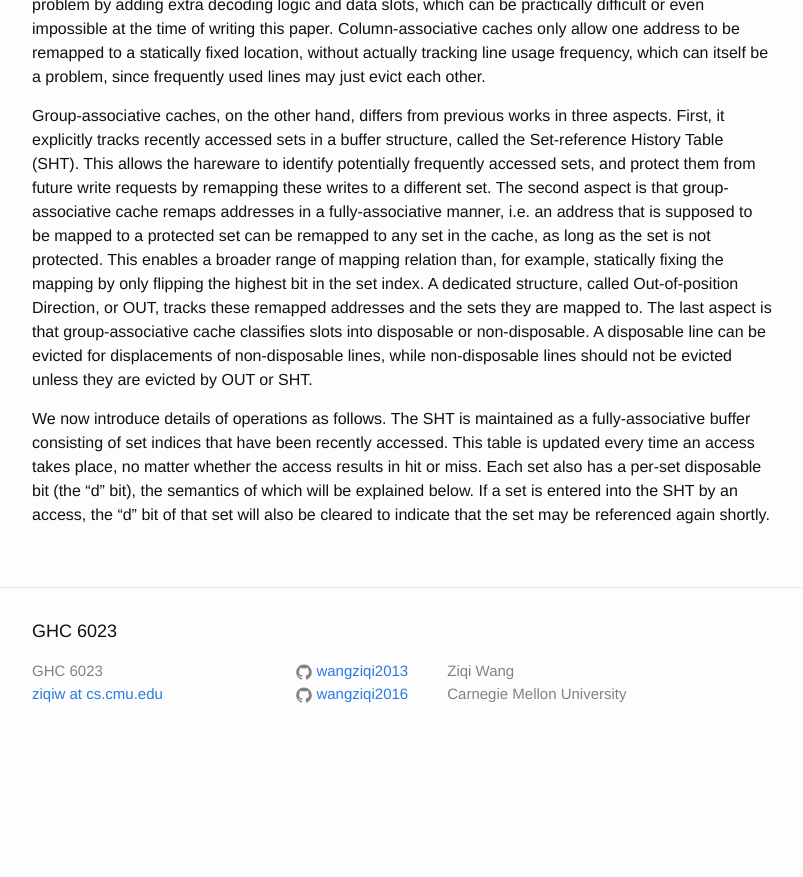
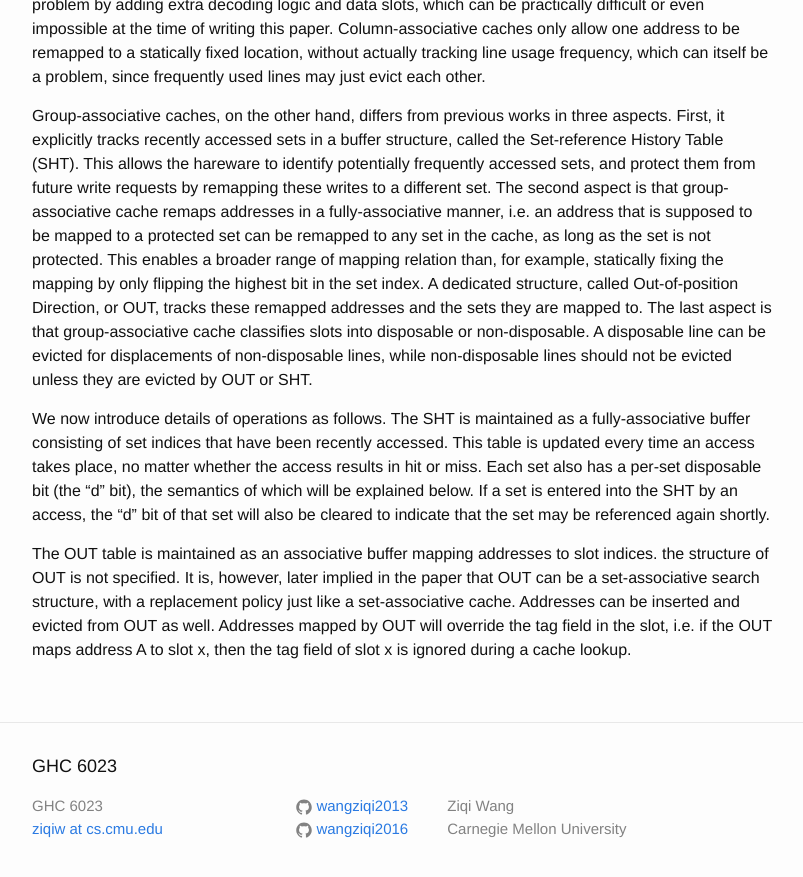
Before and after one commit to wangziqi2013/wangziqi2013.github.io, a Jekyll site: the page built from _posts/2020-05-30-group-associative-cache.markdown, in a window 1280 px wide and 900 px high, scrolled down 754 px. Shown: the top 877 px of the window, without its empty margins (238-1041 px from the left). Built offline with Jekyll 4.4.1, drawn with Linux system fonts in a browser that asks for light colours; before the commit the page ends 1519 px from its top, so only the background shows below that.

Commit message:
Addinng OUT

```diff
--- a/_posts/2020-05-30-group-associative-cache.markdown
+++ b/_posts/2020-05-30-group-associative-cache.markdown
@@ -43,3 +43,9 @@ set indices that have been recently accessed. This table is updated every time a
 whether the access results in hit or miss. Each set also has a per-set disposable bit (the "d" bit), the semantics
 of which will be explained below. If a set is entered into the SHT by an access, the "d" bit of that set will also be
 cleared to indicate that the set may be referenced again shortly.
+
+The OUT table is maintained as an associative buffer mapping addresses to slot indices. the structure of OUT is not
+specified. It is, however, later implied in the paper that OUT can be a set-associative search structure,
+with a replacement policy just like a set-associative cache.
+Addresses can be inserted and evicted from OUT as well. Addresses mapped by OUT will override the tag field in the slot,
+i.e. if the OUT maps address A to slot x, then the tag field of slot x is ignored during a cache lookup.
```
